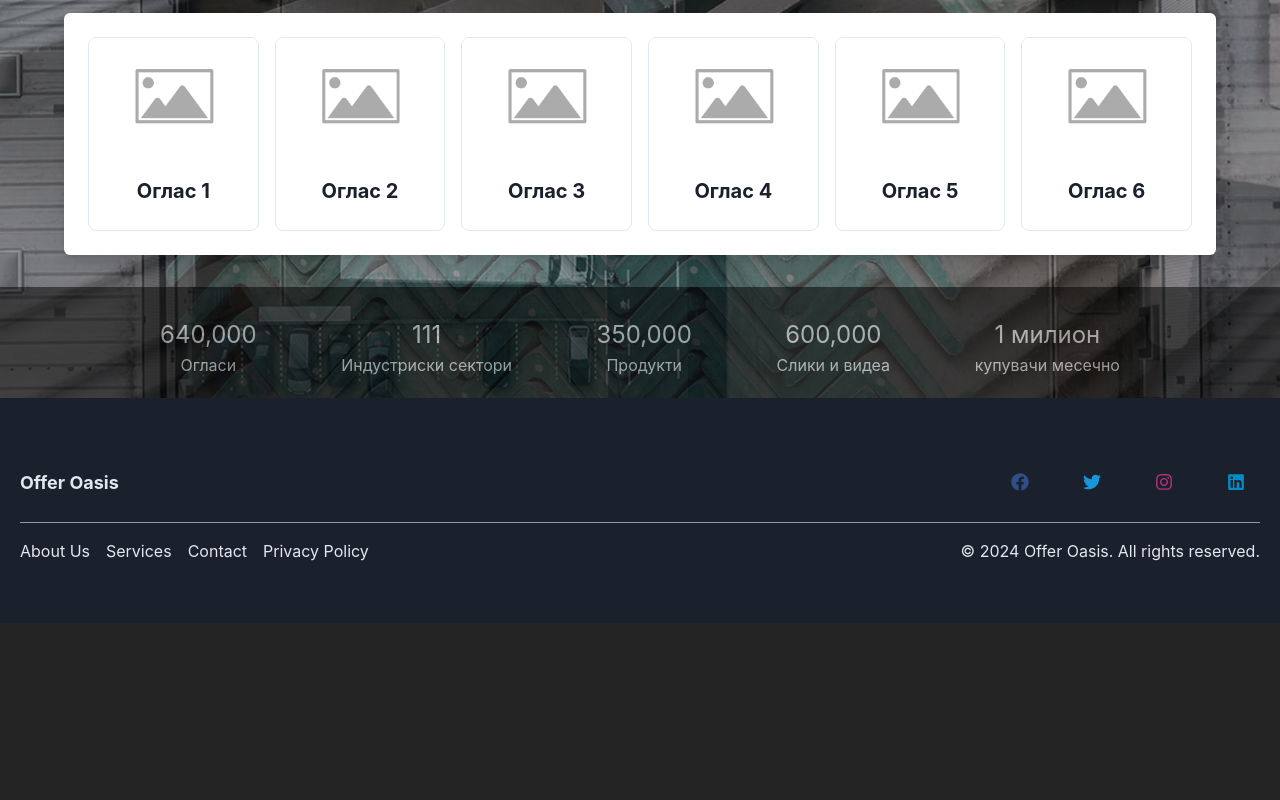
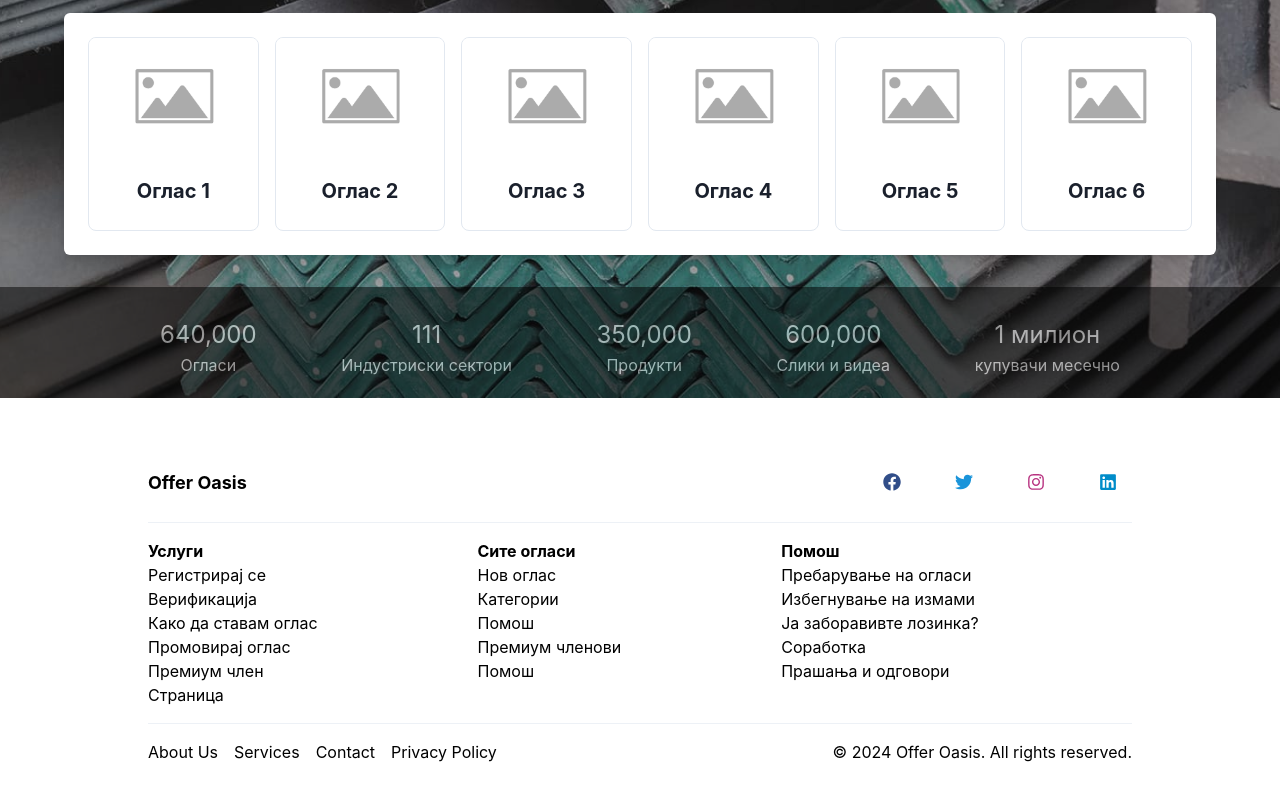
Before and after one commit to neobugs1/Offer-Oasis, a React (Vite) app in the folder react/: page / in a window 1280 px wide. Shown: the part 402-1202 px from the top of the page. Before the commit the page ends 1025 px from the top, so only its background shows below. Built offline with nearby package versions, Linux system fonts and the light colour scheme.

Commit message:
add Login Page

```diff
--- a/react/src/App.jsx
+++ b/react/src/App.jsx
@@ -16,9 +16,9 @@ const App = () => {
           <Route index element={<MainContent />} />
           <Route path="users" element={<Users />} />
           <Route path="dashboard" element={<Dashboard />} />
+          <Route path="login" element={<Login />} />
         </Route>
         <Route path="*" element={<NotFound />} />
-        <Route path="login" element={<Login />} />
         <Route path="signup" element={<Signup />} />
       </Routes>
     </Router>
--- a/react/src/components/BackgroundChanger.jsx
+++ b/react/src/components/BackgroundChanger.jsx
@@ -15,8 +15,7 @@ const BackgroundChanger = ({ children }) => {
   useEffect(() => {
     const interval = setInterval(() => {
       setCurrentImageIndex((prevIndex) => (prevIndex + 1) % images.length);
-    }, 5000); // Change image every 5 seconds
-
+    }, 10000);
     return () => clearInterval(interval);
   }, [images]);
 
--- a/react/src/footers/DefaultFooter.jsx
+++ b/react/src/footers/DefaultFooter.jsx
@@ -3,8 +3,8 @@ import { FaFacebook, FaTwitter, FaInstagram, FaLinkedin } from "react-icons/fa";
 
 const DefaultFooter = () => {
   return (
-    <Box bg="gray.800" color="gray.200" py={10}>
-      <Stack spacing={4} p={5}>
+    <Flex bg="white" color="black" py={10} justifyContent={"center"}>
+      <Stack spacing={4} p={5} w="80%">
         <Flex justify="space-between" align="center" direction={{ base: "column", md: "row" }} textAlign={{ base: "center", md: "left" }}>
           <Text fontSize="lg" fontWeight="bold">
             Offer Oasis
@@ -25,6 +25,37 @@ const DefaultFooter = () => {
           </Stack>
         </Flex>
         <Divider />
+        <Flex direction="column" align="left" justify="center">
+          <Flex flexDirection={{ base: "column", md: "row" }} gap={40}>
+            <Flex direction="column">
+              <Text fontWeight="bold">Услуги</Text>
+              <Link href="#">Регистрирај се</Link>
+              <Link href="#">Верификација</Link>
+              <Link href="#">Како да ставам оглас</Link>
+              <Link href="#">Промовирај оглас</Link>
+              <Link href="#">Премиум член</Link>
+              <Link href="#">Страница</Link>
+            </Flex>
+            <Flex direction="column">
+              <Text fontWeight="bold">Сите огласи</Text>
+              <Link href="#">Нов оглас</Link>
+              <Link href="#">Категории</Link>
+              <Link href="#">Помош</Link>
+              <Link href="#">Премиум членови</Link>
+              <Link href="#">Помош</Link>
+            </Flex>
+            <Flex direction="column">
+              <Text fontWeight="bold">Помош</Text>
+              <Link href="#">Пребарување на огласи</Link>
+              <Link href="#">Избегнување на измами</Link>
+              <Link href="#">Ја заборавивте лозинка?</Link>
+              <Link href="#">Соработка</Link>
+              <Link href="#">Прашања и одговори</Link>
+            </Flex>
+          </Flex>
+        </Flex>
+        <Divider />
+
         <Flex justify="space-between" direction={{ base: "column", md: "row" }} textAlign={{ base: "center", md: "left" }}>
           <Stack direction="row" spacing={4} justify={{ base: "center", md: "flex-start" }} mt={{ base: 4, md: 0 }}>
             <Link href="/about">About Us</Link>
@@ -35,7 +66,7 @@ const DefaultFooter = () => {
           <Text mt={{ base: 4, md: 0 }}>&copy; {new Date().getFullYear()} Offer Oasis. All rights reserved.</Text>
         </Flex>
       </Stack>
-    </Box>
+    </Flex>
   );
 };
 
--- a/react/src/views/Login.jsx
+++ b/react/src/views/Login.jsx
@@ -1,12 +1,39 @@
-import React from "react";
+import { Box, Flex, Input, Button, Link, Text, FormLabel, FormControl } from "@chakra-ui/react";
 
 const Login = () => {
   return (
-    <div>
-      <p className="read-the-docs">
-        Click on the Vite and React logos to learn more
-      </p>
-    </div>
+    <Flex justifyContent={"center"} bgColor={"#f3f4f5"} h="53vh" alignItems={"center"} flexDirection={"column"}>
+      <Box w="400px" h="350px" p={5} bgColor={"white"} roundedTop={"xl"}>
+        <Flex direction="column" align="center" gap={5}>
+          <Text fontSize="2xl" fontWeight="bold" mb={4} align={"left"} w={"100%"}>
+            Registration
+          </Text>
+          <FormControl>
+            <Flex flexDirection={"column"} gap={5}>
+              <Box>
+                <FormLabel>E-Mail</FormLabel>
+                <Input placeholder="E-mail address" mb={2} />
+              </Box>
+              <Box>
+                <FormLabel>Password</FormLabel>
+                <Input type="password" placeholder="Password" mb={4} />
+              </Box>
+              <Button bgColor="#0060df" color={"white"} size="lg" mb={4}>
+                Register now
+              </Button>
+            </Flex>
+          </FormControl>
+          <Link fontSize="sm" color="#0060df" mb={4}>
+            Forgot Password?
+          </Link>
+        </Flex>
+      </Box>
+      <Box fontSize="sm" textAlign="left" bgColor={"gray.200"} w="400px" h="80px" roundedBottom={"xl"} p={5}>
+        <Link fontSize="sm" color="#0060df" mb={4}>
+          Create account details for your company profile or register as an individual.
+        </Link>
+      </Box>
+    </Flex>
   );
 };
 
```
